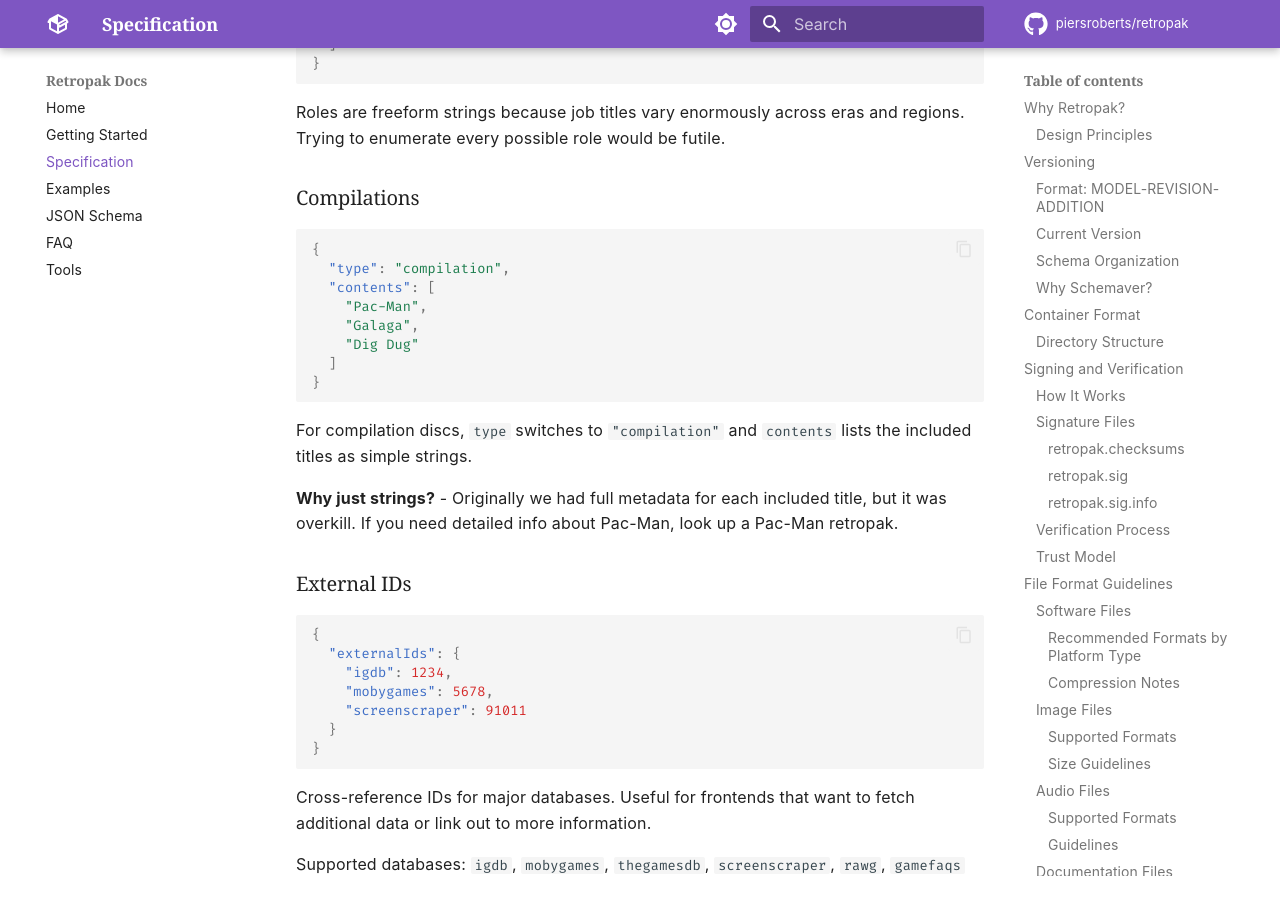
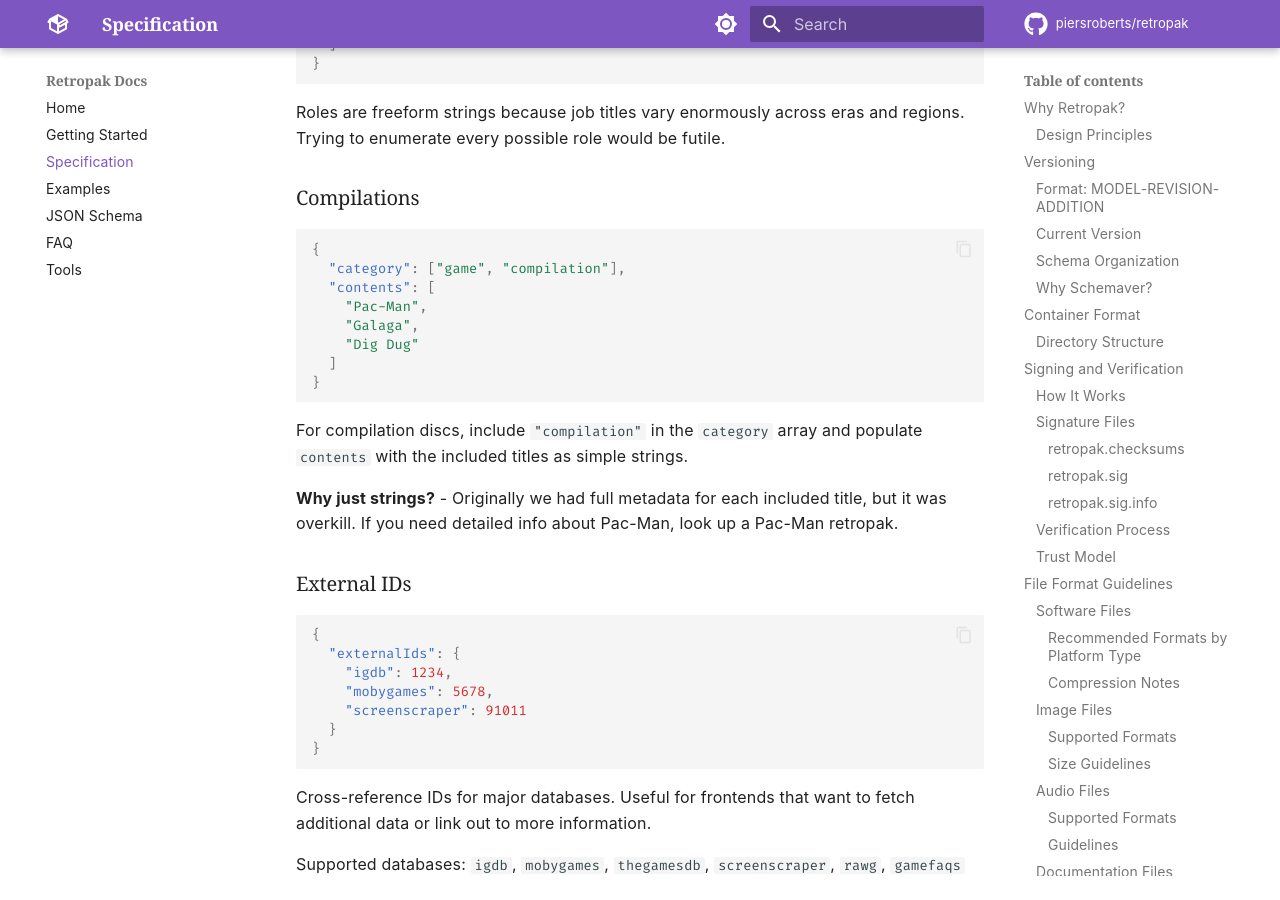
Before and after one commit to piersroberts/retropak, an MkDocs documentation site: the page built from docs/specification.md, in a window 1280 px wide and 900 px high, scrolled down 11992 px. Built offline with MkDocs 1.6.1 and Material for MkDocs 9.7.7, drawn with Linux system fonts in a browser that asks for light colours; comment, search, counter and statistics services are not loaded.

Commit message:
Removed type from scheama
added package manifests

````diff
--- a/docs/specification.md
+++ b/docs/specification.md
@@ -424,7 +424,7 @@ Roles are freeform strings because job titles vary enormously across eras and re
 
 ```json
 {
-  "type": "compilation",
+  "category": ["game", "compilation"],
   "contents": [
     "Pac-Man",
     "Galaga",
@@ -433,7 +433,7 @@ Roles are freeform strings because job titles vary enormously across eras and re
 }
 ```
 
-For compilation discs, `type` switches to `"compilation"` and `contents` lists the included titles as simple strings.
+For compilation discs, include `"compilation"` in the `category` array and populate `contents` with the included titles as simple strings.
 
 **Why just strings?** - Originally we had full metadata for each included title, but it was overkill. If you need detailed info about Pac-Man, look up a Pac-Man retropak.
 
````
Also changed, not shown: docs/examples.md (+4 -4 lines), docs/faq.md (+1 -1 lines), package.json (added, +29 -0 lines), 4 other files.
